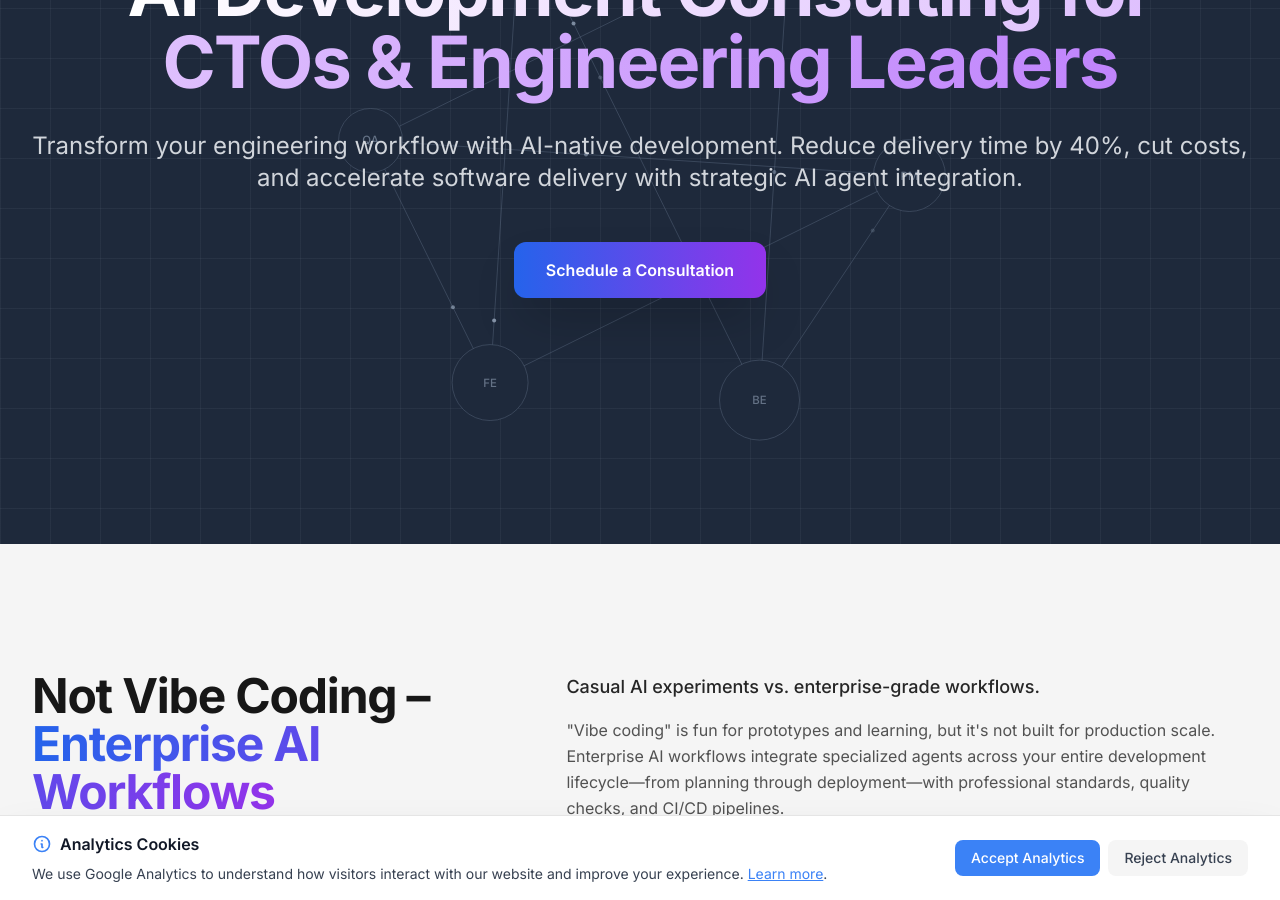
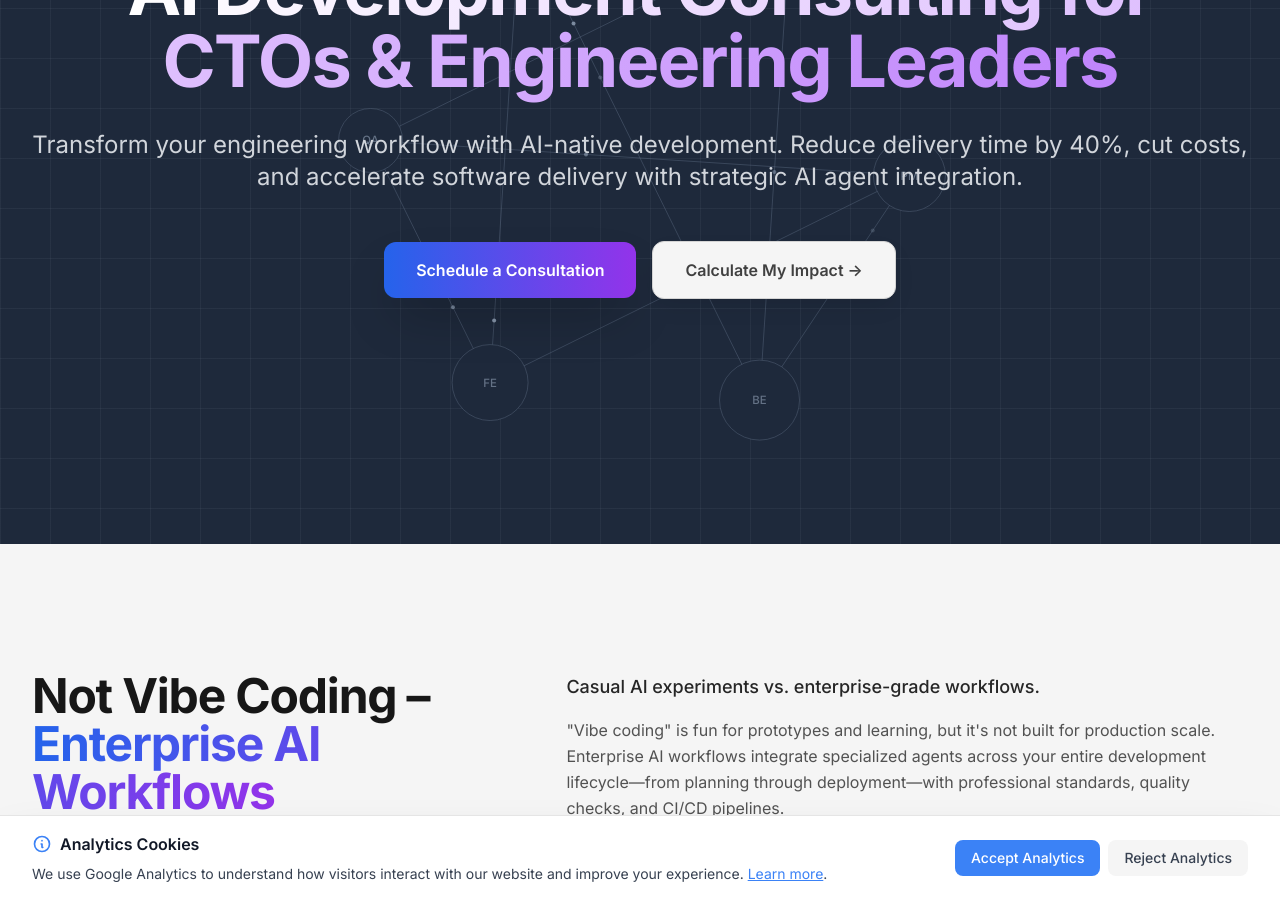
Before and after one commit to angeldimitrov/angeldimitrov.github.io, a Jekyll site: the page built from index.html, in a window 1280 px wide and 900 px high, scrolled down 365 px. Built offline with Jekyll 4.4.1, drawn with Linux system fonts in a browser that asks for light colours.

Commit message:
fix: Correct ROI vs productivity increase terminology
Changes:
- ROI Calculator: Changed "Productivity Increase" labels to "ROI" for the 673% metric
- Updated 3 instances in roi-calculator.html (schema metadata, HTML comment, card label)
- This correctly distinguishes between:
  - 40-60% productivity increase (efficiency gains)
  - 673% ROI (return on investment calculation)

🤖 Generated with [Claude Code](https://claude.com/claude-code)

Co-Authored-By: Claude <noreply@anthropic.com>

```diff
--- a/index.html
+++ b/index.html
@@ -111,6 +111,9 @@ structured_data: |
       <div class="flex flex-col sm:flex-row gap-4 justify-center items-center">
         <a href="https://calendly.com/angel-sourcestream/30min" target="_blank" rel="noopener noreferrer" class="btn-primary">
           Schedule a Consultation
+        </a>
+        <a href="/roi-calculator/" class="btn-secondary">
+          Calculate My Impact →
         </a>
       </div>
     </div>
--- a/roi-calculator.html
+++ b/roi-calculator.html
@@ -315,7 +315,7 @@ structured_data: |
           <div class="text-2xl lg:text-3xl font-bold text-white" id="totalSavings">€0</div>
         </div>
 
-        <!-- Productivity Increase -->
+        <!-- ROI -->
         <div class="bg-neutral-800/60 rounded-xl p-8 border border-neutral-700/60 backdrop-blur-sm text-center">
           <div class="mb-6">
             <div class="w-16 h-16 bg-gradient-to-br from-blue-500 to-primary rounded-full flex items-center justify-center mx-auto mb-6">
@@ -323,7 +323,7 @@ structured_data: |
                 <path stroke-linecap="round" stroke-linejoin="round" stroke-width="2" d="M13 7h8m0 0v8m0-8l-8 8-4-4-6 6"></path>
               </svg>
             </div>
-            <div class="text-sm text-neutral-300 font-medium mb-2">Productivity Increase</div>
+            <div class="text-sm text-neutral-300 font-medium mb-2">ROI</div>
           </div>
           <div class="text-2xl lg:text-3xl font-bold text-white" id="roiPercentage">0%</div>
         </div>
```
Also changed, not shown: other parts of roi-calculator.html (+1 -1 lines).
